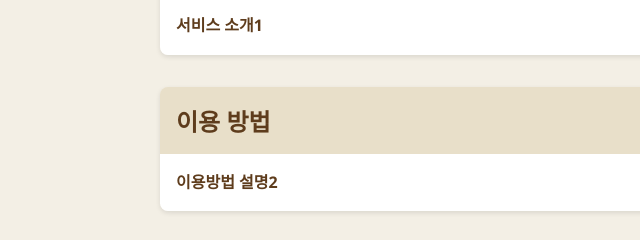
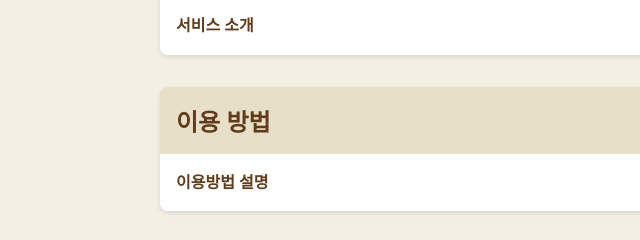
Before and after one commit to esyoungt/WebProgram, a plain HTML site: page index.html in a window 1280 px wide. Shown: the part 813-1053 px from the top of the page, 0-640 px from the left. Drawn offline with nearby package versions, Linux system fonts and the light colour scheme.

Commit message:
Revert "index 최종안"
This reverts commit b56c5b559571a505ad57f6a0f608308017c4a767.

```diff
--- a/index.html
+++ b/index.html
@@ -334,12 +334,12 @@
 
   <div class="section">
     <h2>서비스 소개</h2>
-    <p><strong>서비스 소개1</strong></p>
+    <p><strong>서비스 소개</strong></p>
   </div>
 
   <div class="section">
     <h2>이용 방법</h2>
-    <p><strong>이용방법 설명2</strong></p>
+    <p><strong>이용방법 설명</strong></p>
   </div>
 </body>
   </main>
```
